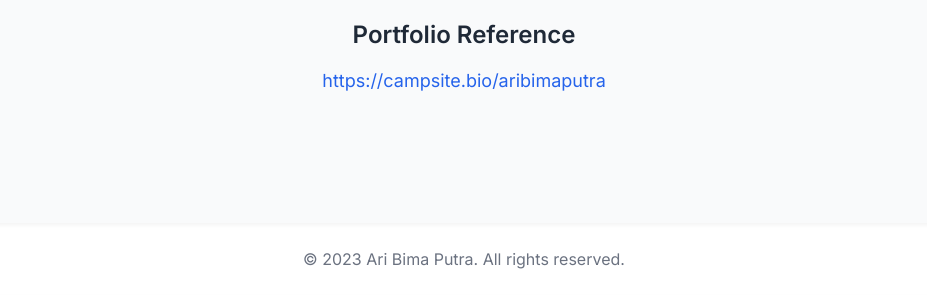
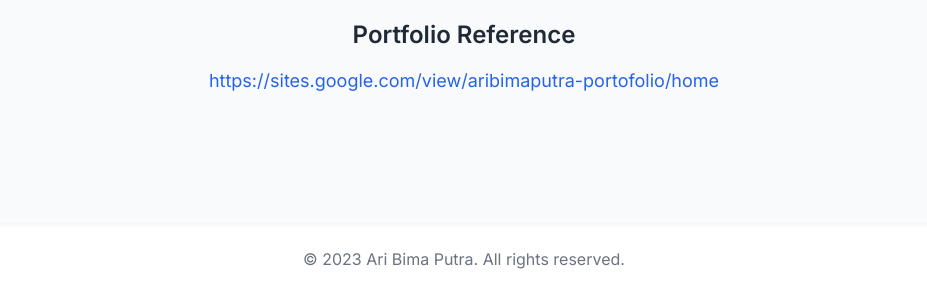
Before and after one commit to AriBimaPutra/aribimaputra.github.io, a plain HTML site: page index.html in a window 1280 px wide. Shown: the part 2049-2344 px from the top of the page, without its empty margins (176-1103 px from the left). Drawn offline with nearby package versions, Linux system fonts and the light colour scheme.

Commit message:
Update index.html

```diff
--- a/index.html
+++ b/index.html
@@ -119,8 +119,8 @@
       </div>
       <div class="mt-10">
         <h3 class="text-2xl font-semibold mb-4">Portfolio Reference</h3>
-        <a href="https://campsite.bio/aribimaputra" target="_blank" rel="noopener" class="text-blue-600 hover:underline text-lg">
-          https://campsite.bio/aribimaputra
+        <a href="https://sites.google.com/view/aribimaputra-portofolio/home" target="_blank" rel="noopener" class="text-blue-600 hover:underline text-lg">
+          https://sites.google.com/view/aribimaputra-portofolio/home
         </a>
       </div>
     </section>
```
